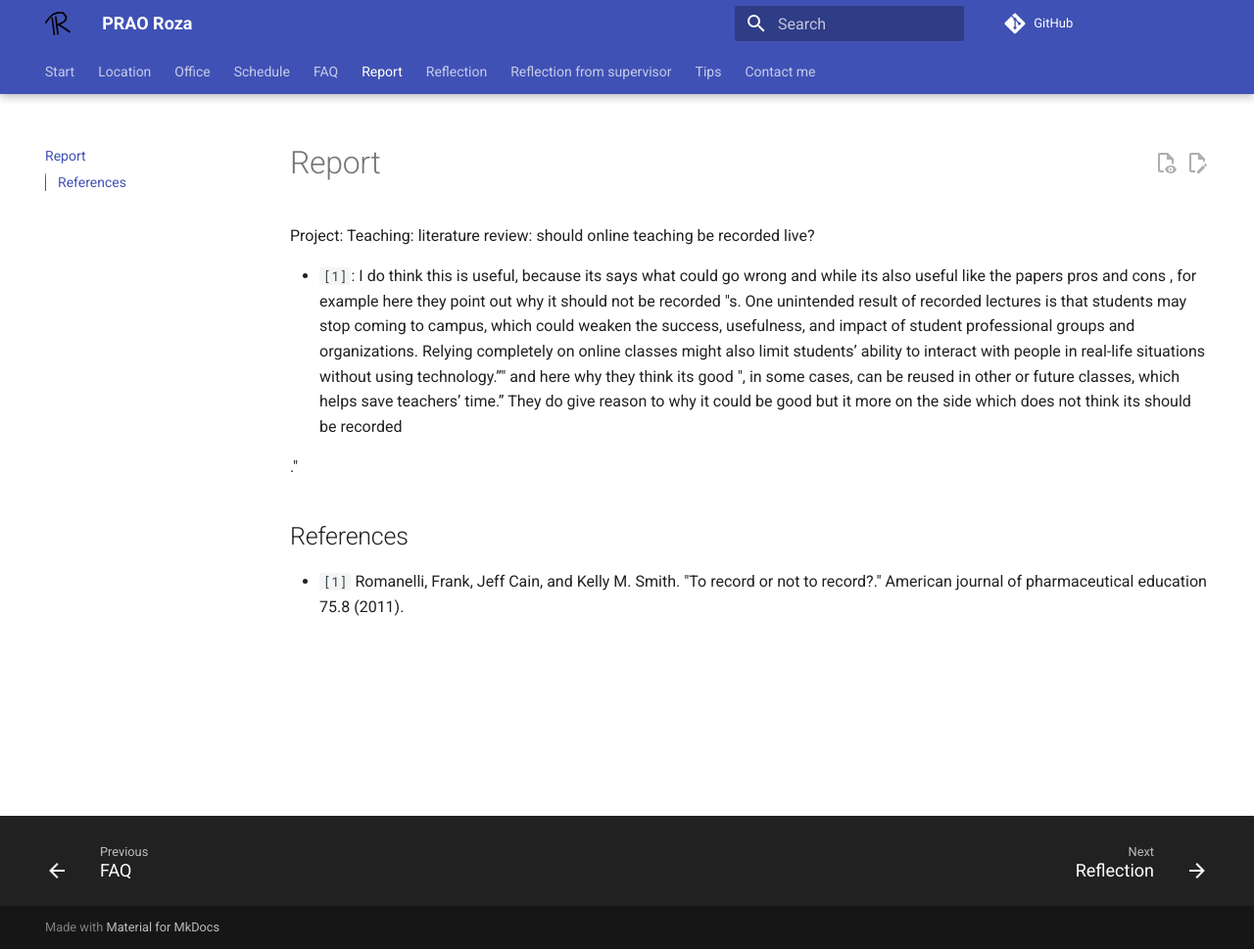
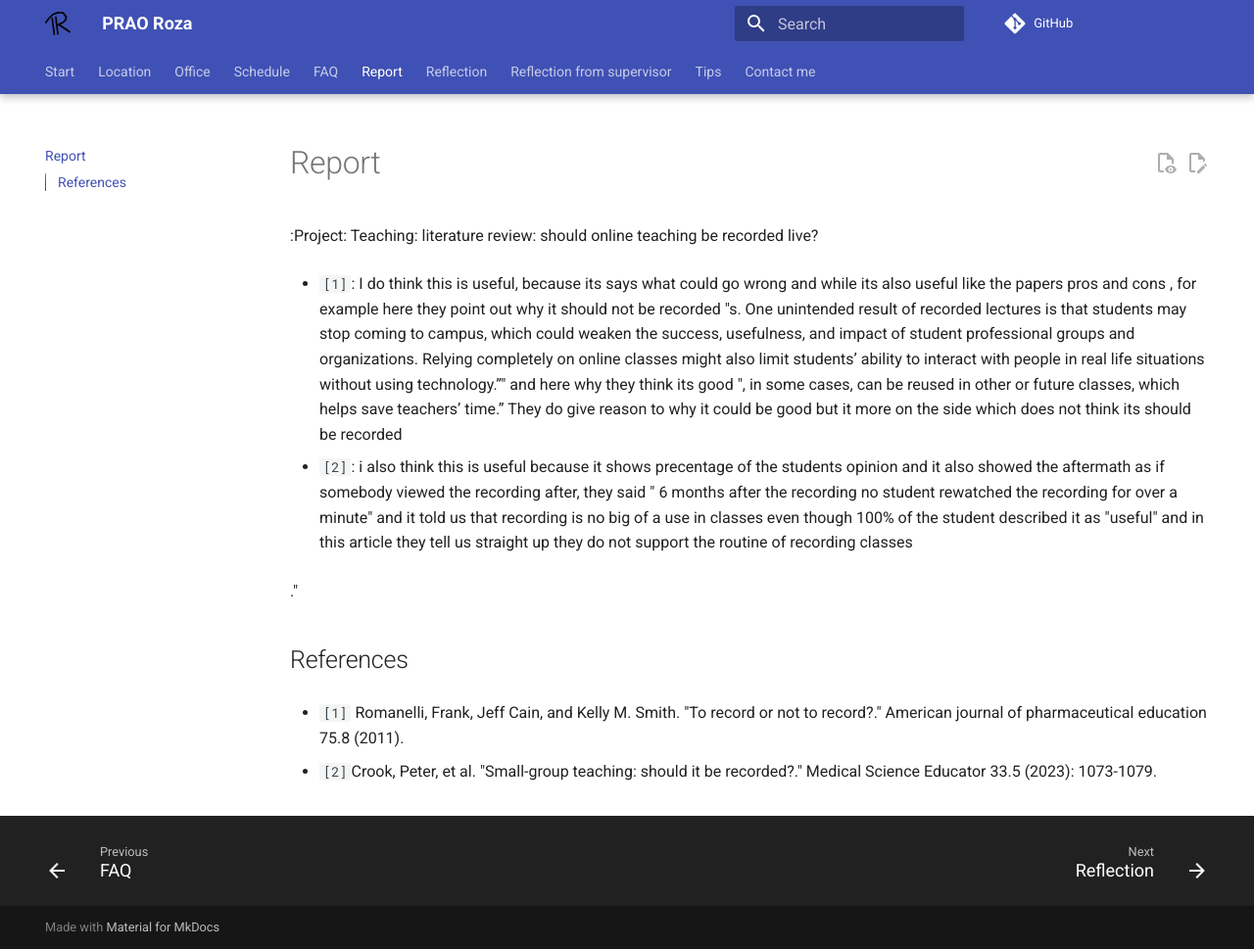
Before and after one commit to richelbilderbeek/prao_roza_20251126, an MkDocs documentation site: the page built from docs/report.md, in a window 1280 px wide and 969 px high. Shown: the whole window at 98% size. Built offline with MkDocs 1.6.1 and Material for MkDocs 9.7.7, drawn with Linux system fonts in a browser that asks for light colours; comment, search, counter and statistics services are not loaded.

Commit message:
Update report.md

```diff
--- a/docs/report.md
+++ b/docs/report.md
@@ -1,12 +1,19 @@
 # Report
 
-Project: Teaching: literature review: should online teaching be recorded live?
+:Project: Teaching: literature review: should online teaching be recorded live?
 
-- `[1]`: I do think this is useful, because its says what could go wrong and while its also useful like the papers pros and cons , for example here they point out why it should not be recorded "s. One unintended result of recorded lectures is that students may stop coming to campus, which could weaken the success, usefulness, and impact of student professional groups and organizations. Relying completely on online classes might also limit students’ ability to interact with people in real-life situations without using technology.”" and here why they think its good ", in
+- `[1]`: I do think this is useful, because its says what could go wrong and while its also useful like the papers pros and cons , for example here they point out why it should not be recorded "s. One unintended result of recorded lectures is that students may stop coming to campus, which could weaken the success, usefulness, and impact of student professional groups and organizations. Relying completely on online classes might also limit students’ ability to interact with people in real life situations without using technology.”" and here why they think its good ", in
 some cases, can be reused in other or future classes, which helps save teachers’ time.” They do give reason to why it could be good but it more on the side which does not think its should be recorded
+
+
+
+- `[2]`: i also think this is useful because it shows precentage of the students opinion and it also showed the aftermath as if somebody viewed the recording after, they said " 6 months after the recording no student rewatched the recording for over a minute" and it told us that recording is no big of a use in classes even though 100% of the student described it as "useful" and in this article they tell us straight up they do not support the routine of recording classes
 
  ."
 
 ## References
 
 - `[1]` Romanelli, Frank, Jeff Cain, and Kelly M. Smith. "To record or not to record?." American journal of pharmaceutical education 75.8 (2011).
+
+
+- `[2]`Crook, Peter, et al. "Small-group teaching: should it be recorded?." Medical Science Educator 33.5 (2023): 1073-1079.
```
